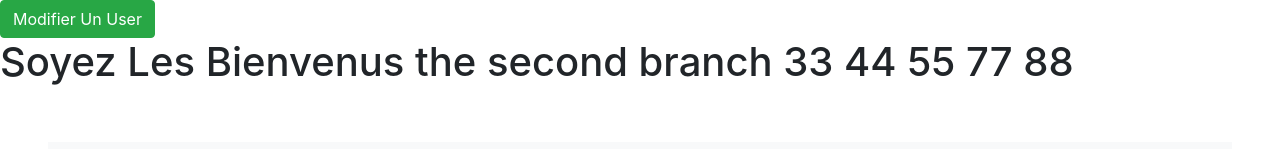
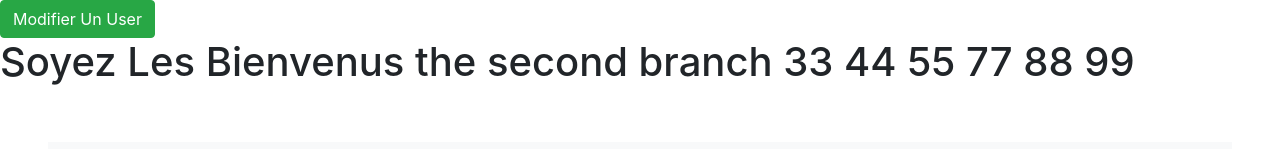
Before and after one commit to walid-djebbouri/TestGit, an Angular app: page /appariel in a window 1280 px wide. Shown: the top 149 px of the page. Built offline with nearby package versions, Linux system fonts and the light colour scheme.

Commit message:
11 th commit

```diff
--- a/src/app/appareil/appareil.component.html
+++ b/src/app/appareil/appareil.component.html
@@ -1,2 +1,2 @@
-<h1>Soyez Les Bienvenus the second branch 33 44 55 77 88 </h1>
+<h1>Soyez Les Bienvenus the second branch 33 44 55 77 88 99</h1>
 <app-mon-premier></app-mon-premier>
```
